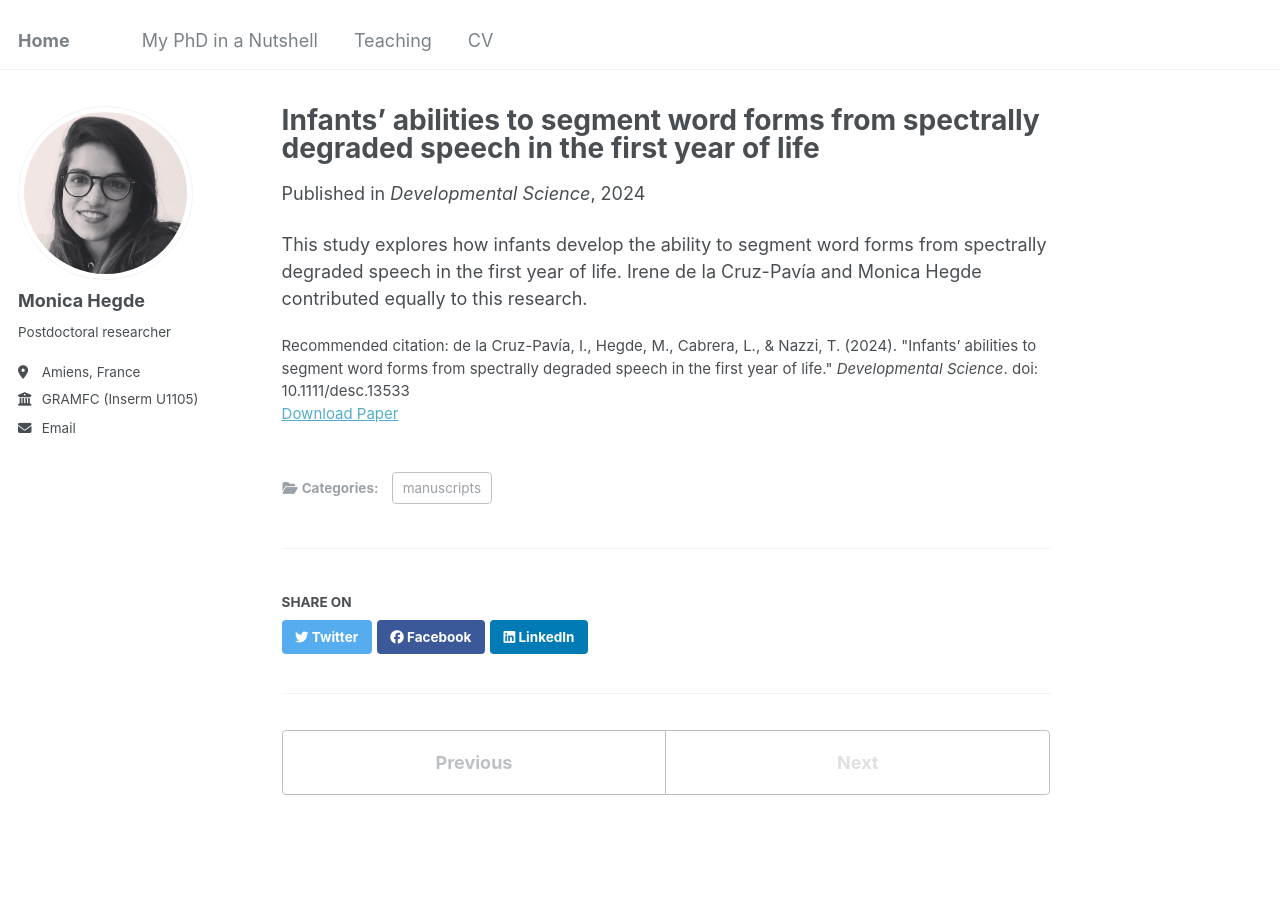
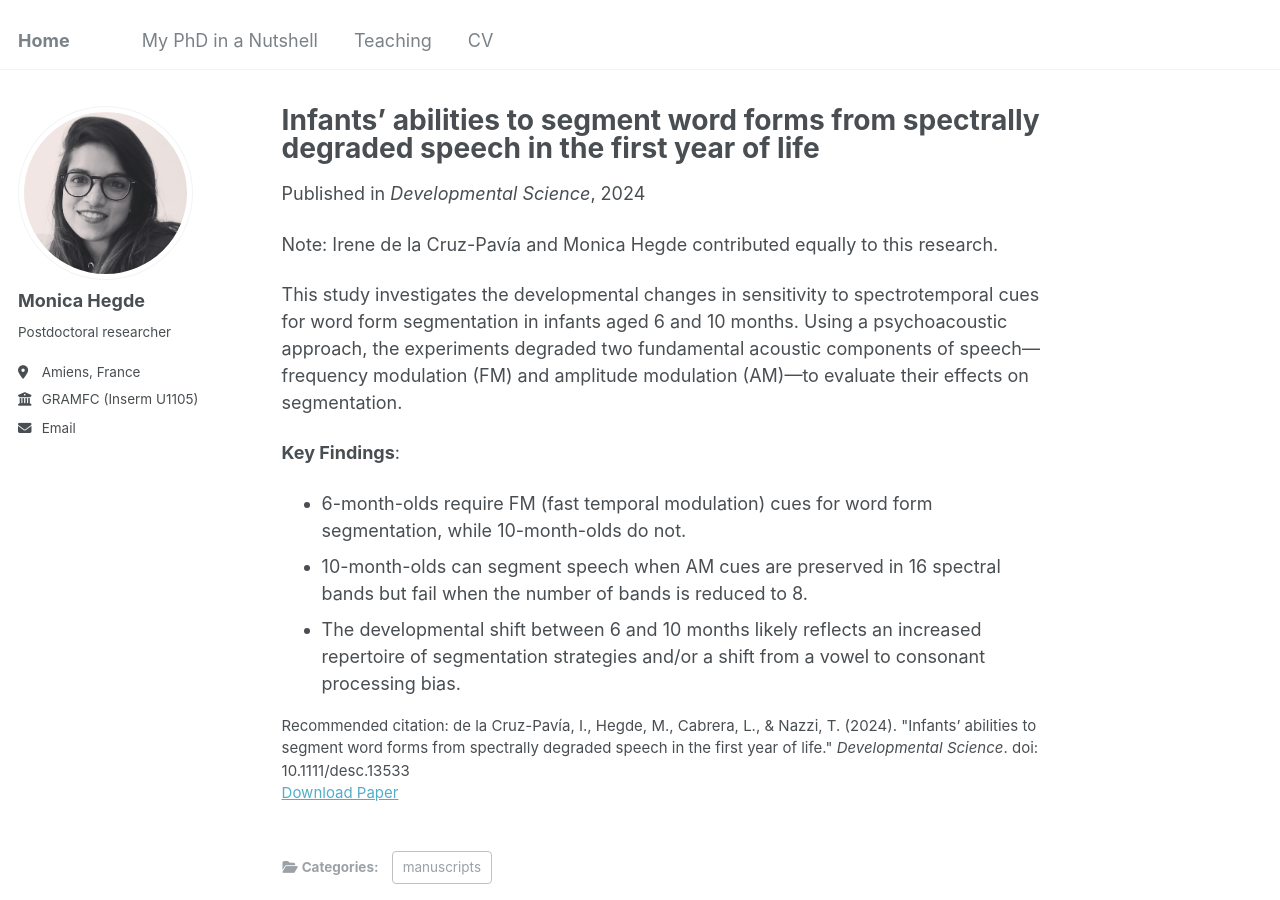
Before and after one commit to hahaharmonica/hahaharmonica.github.io, a Jekyll site: the page built from _publications/DevSci24.md, in a window 1280 px wide and 900 px high. Built offline with Jekyll 4.4.1, drawn with Linux system fonts in a browser that asks for light colours.

Commit message:
Update DevSci24.md

```diff
--- a/_publications/DevSci24.md
+++ b/_publications/DevSci24.md
@@ -9,5 +9,11 @@ venue: "Developmental Science"
 paperurl: "https://doi.org/10.1111/desc.13533"
 citation: 'de la Cruz-Pavía, I., Hegde, M., Cabrera, L., & Nazzi, T. (2024). "Infants’ abilities to segment word forms from spectrally degraded speech in the first year of life." <i>Developmental Science</i>. doi: 10.1111/desc.13533'
 ---
+Note: Irene de la Cruz-Pavía and Monica Hegde contributed equally to this research.
 
-This study explores how infants develop the ability to segment word forms from spectrally degraded speech in the first year of life. Irene de la Cruz-Pavía and Monica Hegde contributed equally to this research.
+This study investigates the developmental changes in sensitivity to spectrotemporal cues for word form segmentation in infants aged 6 and 10 months. Using a psychoacoustic approach, the experiments degraded two fundamental acoustic components of speech—frequency modulation (FM) and amplitude modulation (AM)—to evaluate their effects on segmentation.
+
+**Key Findings**:
+- 6-month-olds require FM (fast temporal modulation) cues for word form segmentation, while 10-month-olds do not.
+- 10-month-olds can segment speech when AM cues are preserved in 16 spectral bands but fail when the number of bands is reduced to 8.
+- The developmental shift between 6 and 10 months likely reflects an increased repertoire of segmentation strategies and/or a shift from a vowel to consonant processing bias.
```
